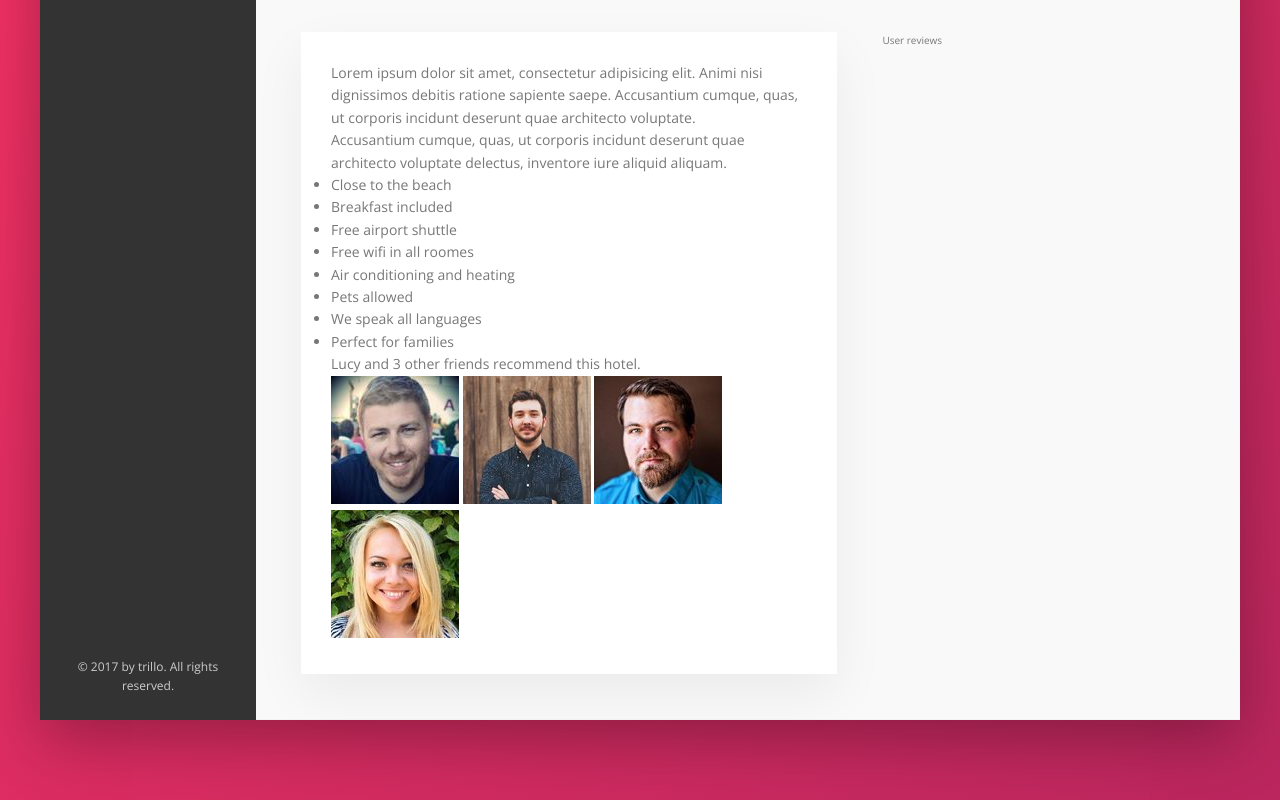
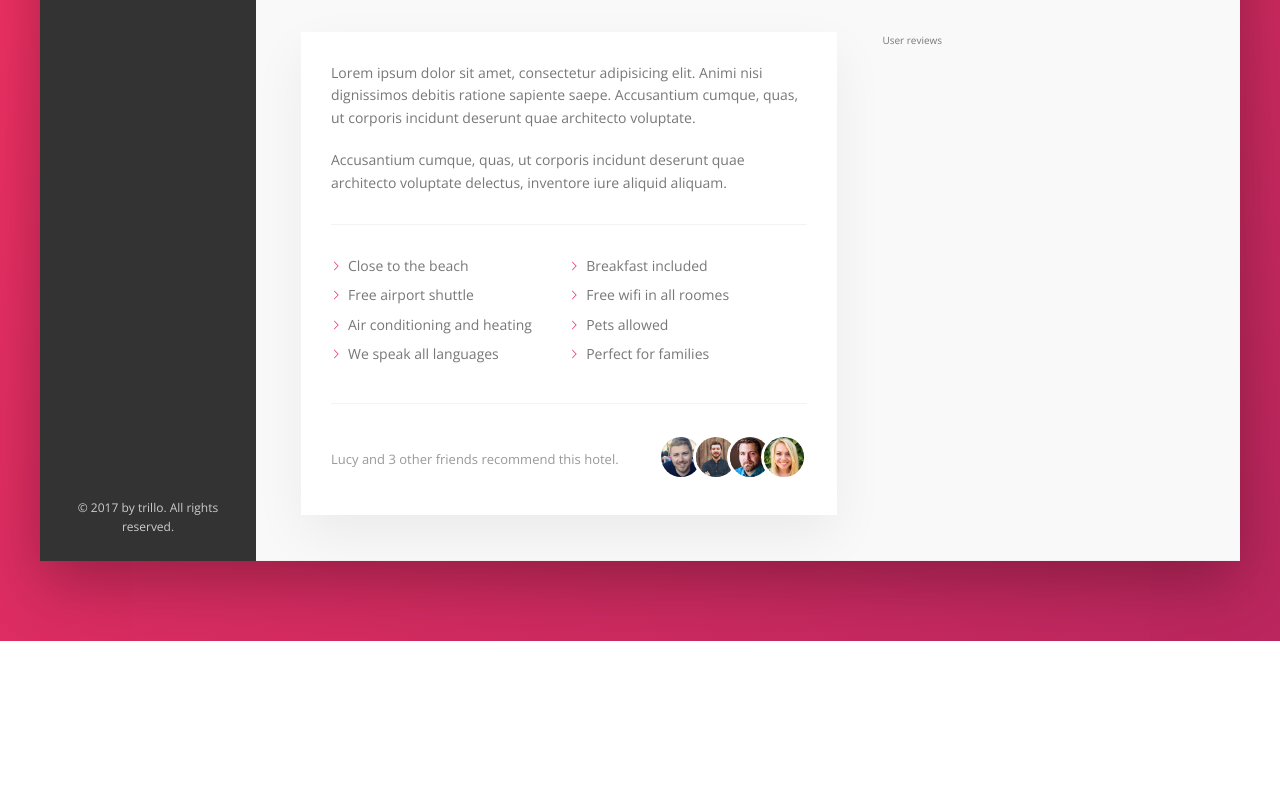
Before and after one commit to gnodivad/advanced-css-and-sass, a website: page Trillo/index.html in a window 1280 px wide. Shown: the part 615-1415 px from the top of the page. After the commit the page ends 1256 px from the top, so only its background shows below. Drawn offline with nearby package versions, Linux system fonts and the light colour scheme; files that its build step writes are made by us from their sources.

Commit message:
Trillo - Finish description view

```diff
--- a/Trillo/sass/_components.scss
+++ b/Trillo/sass/_components.scss
@@ -282,3 +282,70 @@
         box-shadow: none;
     }
 }
+
+// Paragraph
+.paragraph:not(:last-of-type) {
+    margin-bottom: 2rem;
+}
+
+// List
+.list {
+    list-style: none;
+    margin: 3rem 0;
+    padding: 3rem 0;
+    border-top: var(--line);
+    border-bottom: var(--line);
+
+    display: flex;
+    flex-wrap: wrap;
+
+    &__item {
+        flex: 0 0 50%;
+        margin-bottom: 0.7rem;
+    }
+
+    &__item:before {
+        content: "";
+        display: inline-block;
+        height: 1rem;
+        width: 1rem;
+        margin-right: 0.7rem;
+
+        // background-image: url(../img/chevron-thin-right.svg);
+        // background-size: cover;
+
+        background-color: var(--color-primary);
+        -webkit-mask-image: url(../img/chevron-thin-right.svg);
+        mask-image: url(../img/chevron-thin-right.svg);
+        -webkit-mask-size: cover;
+        mask-size: cover;
+    }
+}
+
+// Recommend
+.recommend {
+    font-size: 1.3rem;
+    color: var(--color-grey-dark-3);
+
+    display: flex;
+    align-items: center;
+
+    &__count {
+        margin-right: auto;
+    }
+
+    &__friends {
+    }
+
+    &__photo {
+        box-sizing: content-box;
+        height: 4rem;
+        width: 4rem;
+        border-radius: 50%;
+        border: 3px solid #fff;
+
+        &:not(:last-child) {
+            margin-right: -1.5rem;
+        }
+    }
+}
```
